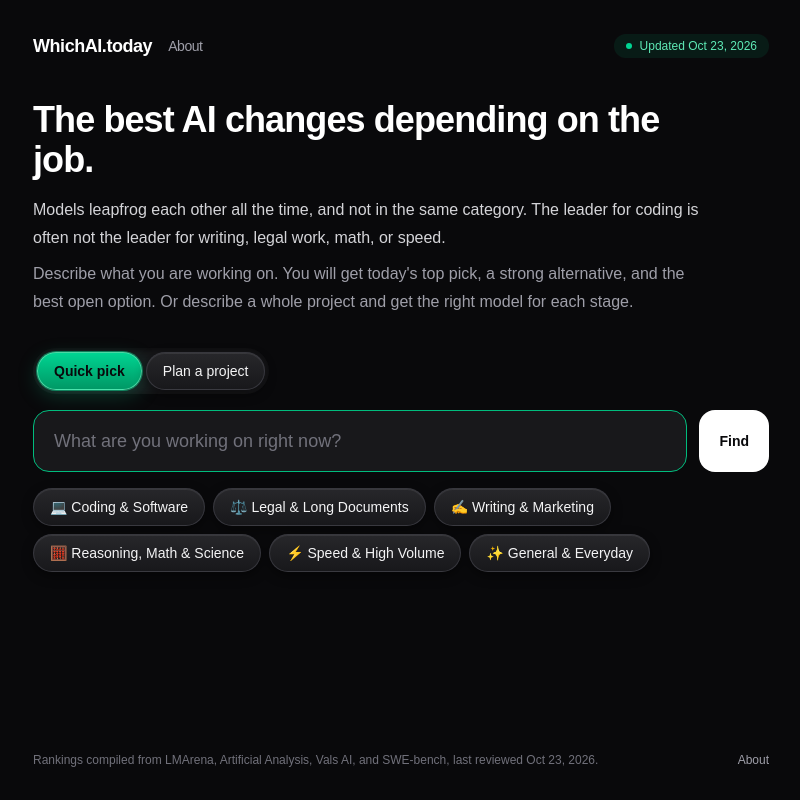
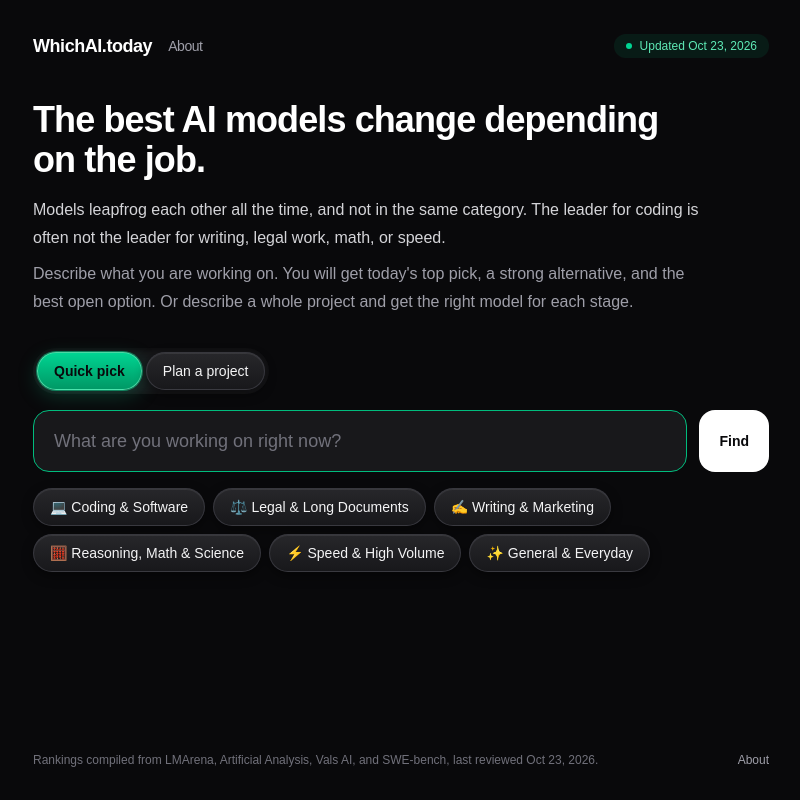
Before and after one commit to dutilpierce/whichai-today, a Next.js app: page / in a window 1280 px wide. Shown: the whole page, without its empty margins (239-1039 px from the left). Built offline with nearby package versions, Linux system fonts and the light colour scheme.

Commit message:
Fix the headline so it says the best AI models change.
Co-authored-by: Cursor <cursoragent@cursor.com>

```diff
--- a/app/opengraph-image.tsx
+++ b/app/opengraph-image.tsx
@@ -2,7 +2,7 @@ import { ImageResponse } from "next/og";
 import models from "@/lib/models.json";
 
 export const alt =
-  "WhichAI.today: the best AI changes depending on the job.";
+  "WhichAI.today: the best AI models change depending on the job.";
 export const size = { width: 1200, height: 630 };
 export const contentType = "image/png";
 
@@ -32,7 +32,7 @@ export default function OpenGraphImage() {
             maxWidth: 980,
           }}
         >
-          The best AI changes depending on the job.
+          The best AI models change depending on the job.
         </div>
         <div
           style={{
--- a/app/page.tsx
+++ b/app/page.tsx
@@ -127,7 +127,7 @@ export default function Home() {
 
       <main className="mx-auto flex w-full max-w-3xl flex-1 flex-col px-4 pb-12 pt-10">
         <h1 className="max-w-2xl text-3xl font-semibold tracking-tight text-white sm:text-4xl">
-          The best AI changes depending on the job.
+          The best AI models change depending on the job.
         </h1>
         <p className="mt-4 max-w-2xl text-base leading-7 text-zinc-300">
           Models leapfrog each other all the time, and not in the same category.
```
